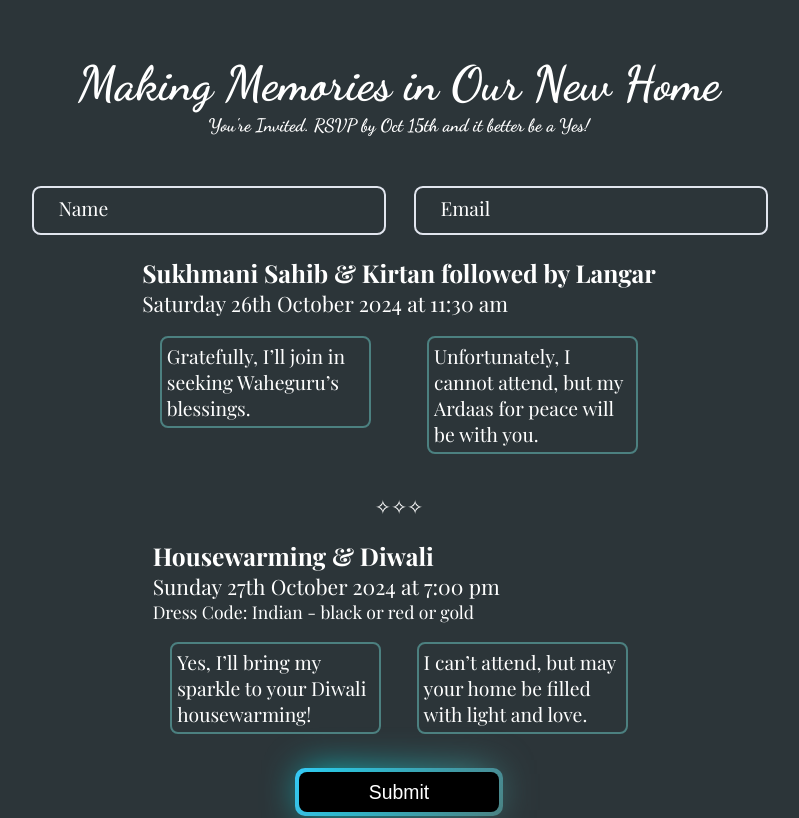
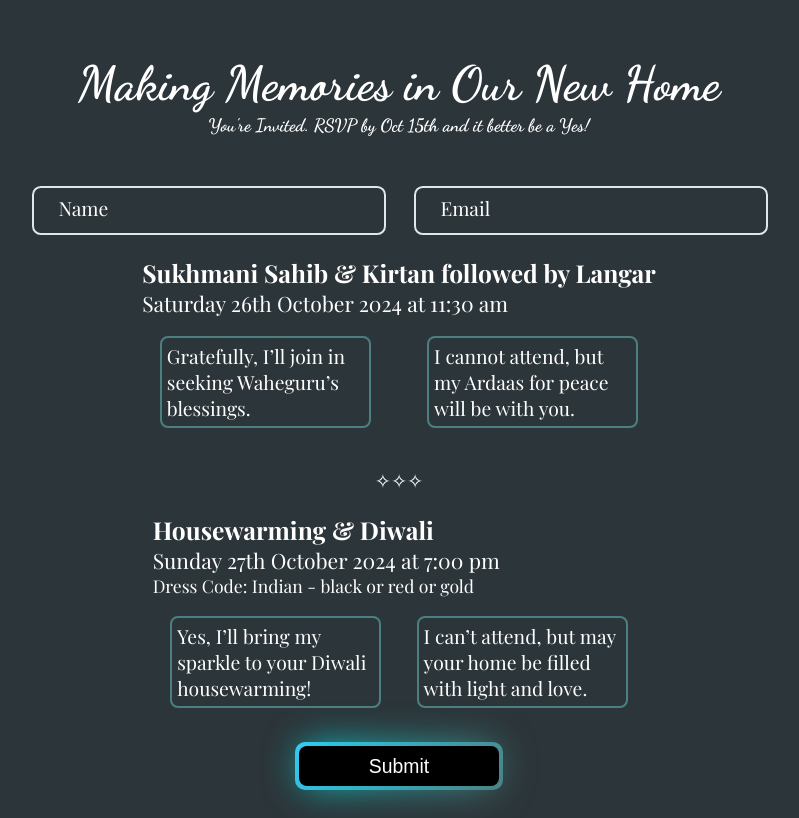
Before and after one commit to nik8singh/rsvp, a React (Create React App) app: page / in a window 1280 px wide. Shown: the top 818 px of the page, without its empty margins (246-1045 px from the left). Built offline with nearby package versions, Linux system fonts and the light colour scheme.

Commit message:
text change

```diff
--- a/src/App.js
+++ b/src/App.js
@@ -117,7 +117,7 @@ function App() {
                                                onChange={e => setSelectedPaathRsvp(e.target.value)}
                                         />
                                         <div className="radio_tile">
-                                            <label htmlFor="no_paath">Unfortunately, I cannot attend, but my Ardaas for
+                                            <label htmlFor="no_paath">I cannot attend, but my Ardaas for
                                                 peace
                                                 will be with you.</label>
                                         </div>
```
